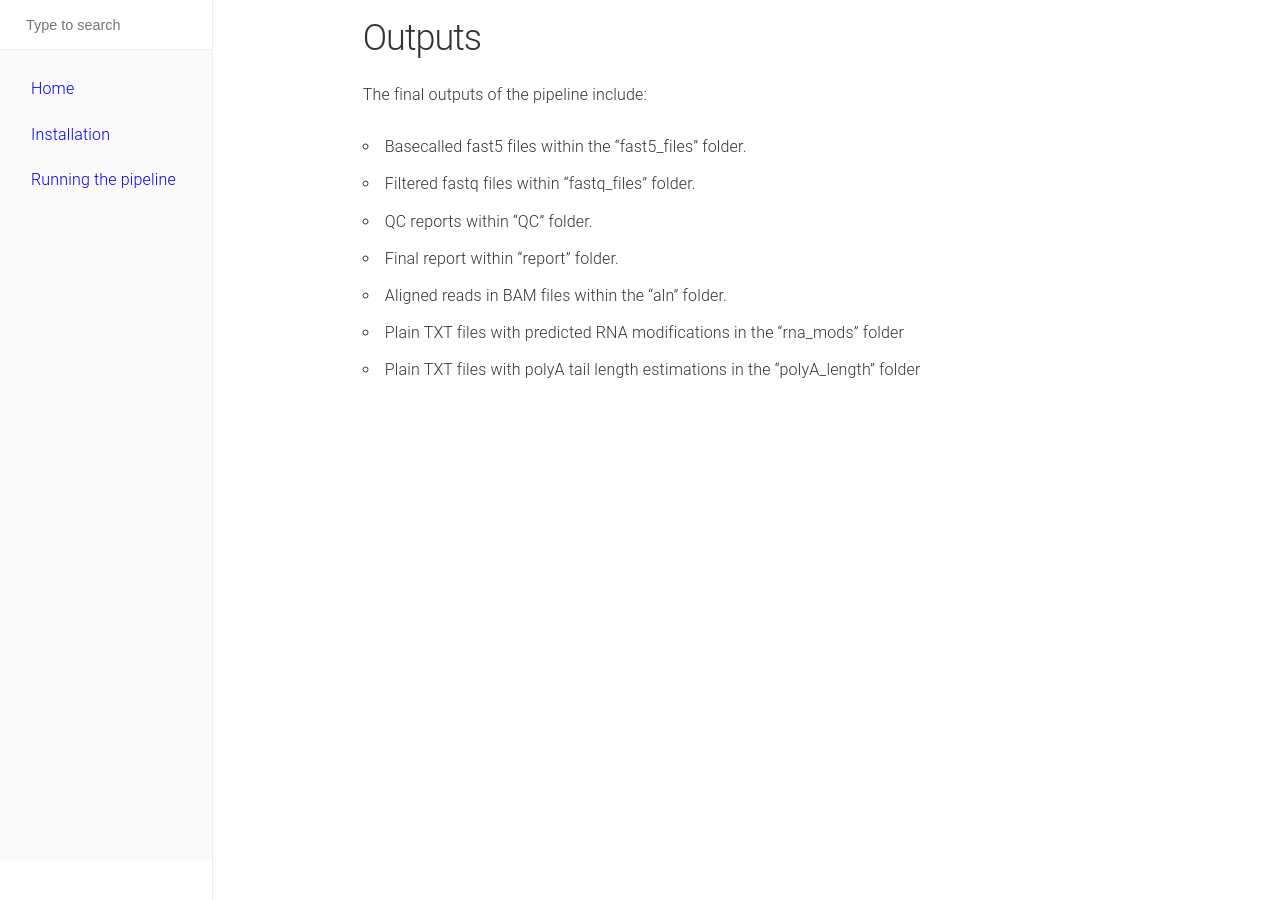
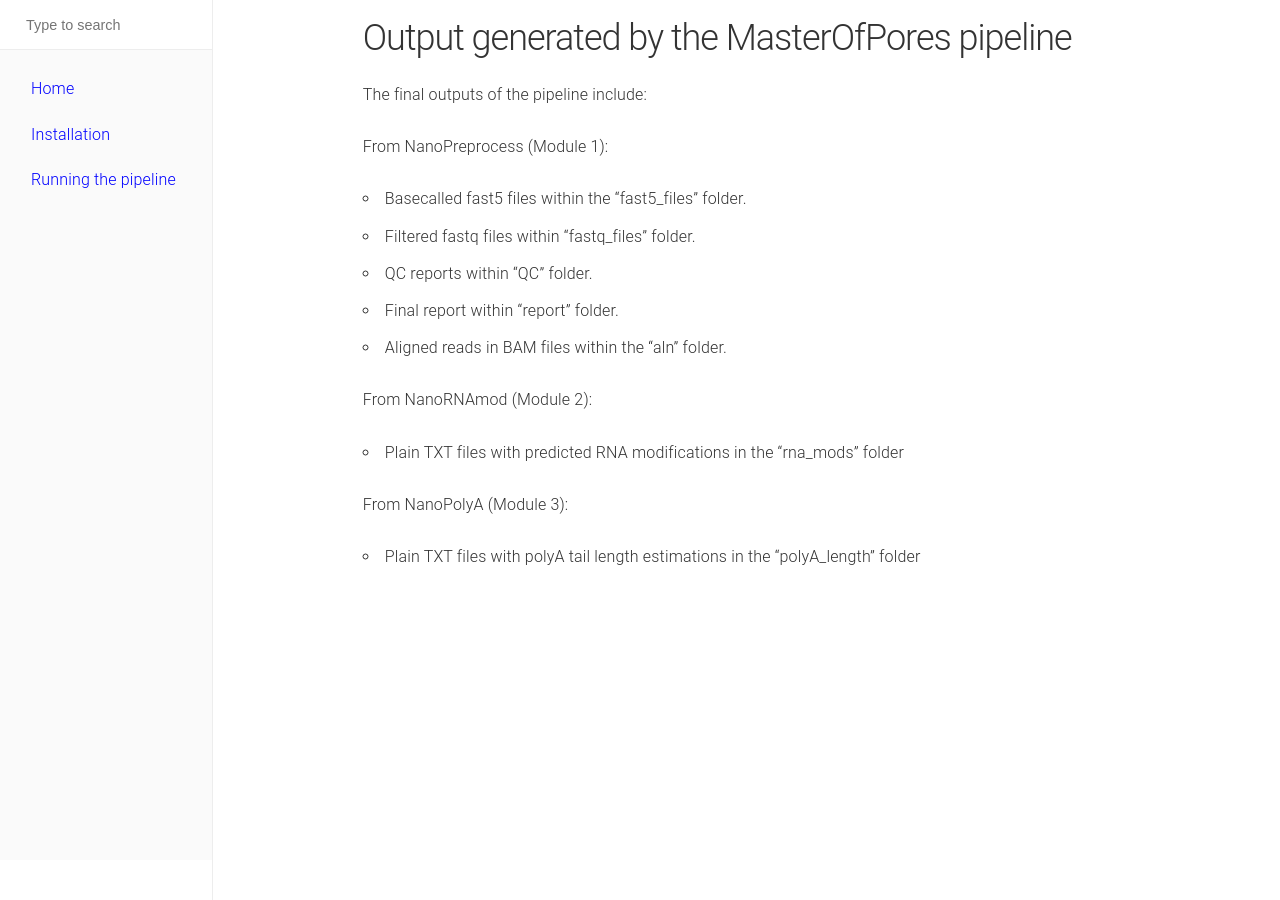
Before and after one commit to biocorecrg/master_of_pores, a Jekyll site: the page built from docs/output.md, in a window 1280 px wide. Built offline with Jekyll 4.4.1, drawn with Linux system fonts in a browser that asks for light colours; our own code applies the rules of GitHub Pages for plain Markdown files.

Commit message:
Update output.md

```diff
--- a/docs/output.md
+++ b/docs/output.md
@@ -1,9 +1,17 @@
-## Outputs
+
+
+## Output generated by the MasterOfPores pipeline
 The final outputs of the pipeline include:
+
+From NanoPreprocess (Module 1):
 - Basecalled fast5 files within the “fast5_files” folder.
 - Filtered fastq files within “fastq_files” folder.
 - QC reports within “QC” folder.
 - Final report within “report” folder.
 - Aligned reads in BAM files within the “aln” folder.
+
+From NanoRNAmod (Module 2):
 - Plain TXT files with predicted RNA modifications in the “rna_mods” folder
+
+From NanoPolyA (Module 3):
 - Plain TXT files with polyA tail length estimations in the “polyA_length” folder
```
